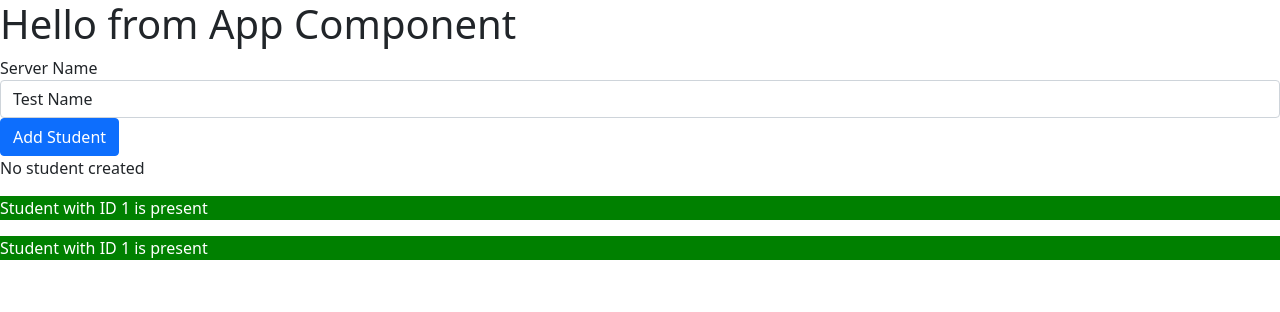
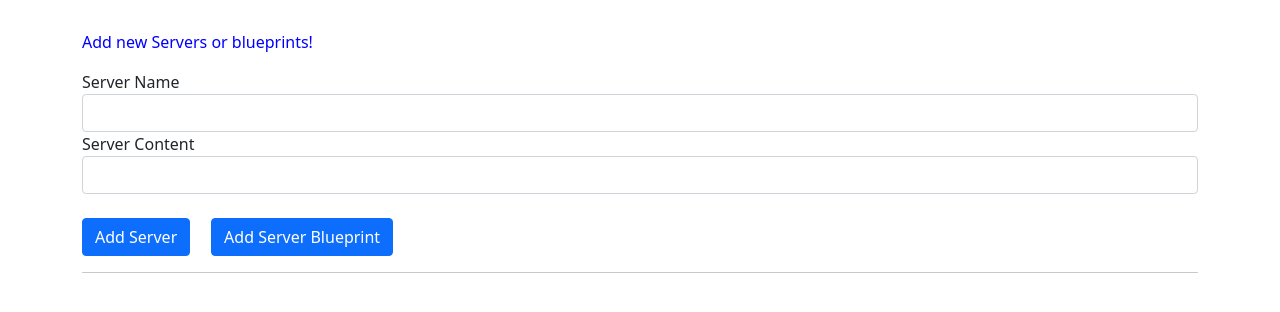
Before and after one commit to real-vivek/Learn-Angular, an Angular app: page / in a window 1280 px wide. Shown: the top 312 px of the page. Built offline with nearby package versions, Linux system fonts and the light colour scheme.

Commit message:
Preparation for splitting application

```diff
--- a/src/app/app.component.css
+++ b/src/app/app.component.css
@@ -0,0 +1,7 @@
+.container {
+  margin-top: 30px;
+}
+
+p {
+  color: blue;
+}
--- a/src/app/app.component.html
+++ b/src/app/app.component.html
@@ -1,2 +1,36 @@
-<h1>Hello from App Component</h1>
-<app-students></app-students>
+<div class="container">
+  <div class="row">
+    <div class="col-xs-12">
+      <p>Add new Servers or blueprints!</p>
+      <label>Server Name</label>
+      <input type="text" class="form-control" [(ngModel)]="newServerName">
+      <label>Server Content</label>
+      <input type="text" class="form-control" [(ngModel)]="newServerContent">
+      <br>
+      <button
+        class="btn btn-primary"
+        (click)="onAddServer()">Add Server</button>
+        &nbsp;
+        &nbsp;
+      <button
+        class="btn btn-primary"
+        (click)="onAddBlueprint()">Add Server Blueprint</button>
+    </div>
+  </div>
+  <hr>
+  <div class="row">
+    <div class="col-xs-12">
+      <div
+        class="card card-default"
+        *ngFor="let element of serverElements">
+        <div class="card-header"> <strong> {{ element.name }} </strong></div>
+        <div class="card-body">
+          <p>
+            <strong *ngIf="element.type === 'server'" style="color: red">{{ element.content }}</strong>
+            <em *ngIf="element.type === 'blueprint'">{{ element.content }}</em>
+          </p>
+        </div>
+      </div>
+    </div>
+  </div>
+</div>
--- a/src/app/app.component.ts
+++ b/src/app/app.component.ts
@@ -1,24 +1,28 @@
-//We use {} because we need to import only Component from @angular/core and not other things
 import { Component } from '@angular/core';
 
-//Component is simple typescript class
-//All our components selector will not be added to index.html file but to app component's html file as it is root component
-//We use @Component decorator to tell it is not normal class but instead a special component
-//Decorators are typescript features we pass javascript object here to configure the component this setup info will be stored as metadata for the class
-//Angular uses components to build web pages and modules to bundle different pieces into packages
 @Component({
-  //Here we have used element selector which is similar selector used in CSS we can also use attribute selector as by having [app-root] and passing <div app-root> in html file
-  //Also we can use class selector by having .app-root here and <div class="app-root"> in html
-  //Selecting with id doesn't work as well as sudo selectors like hover don't work
   selector: 'app-root',
-
-  //Here we can give template and specify html code directly
   templateUrl: './app.component.html',
-
-
-  //Here we can use styles array and specify array of string like:[`h3{color:blue}`]
   styleUrls: ['./app.component.css']
 })
 export class AppComponent {
-  title = 'learn-angular';
+  serverElements:any[] = [];
+  newServerName = '';
+  newServerContent = '';
+
+  onAddServer() {
+    this.serverElements.push({
+      type: 'server',
+      name: this.newServerName,
+      content: this.newServerContent
+    });
+  }
+
+  onAddBlueprint() {
+    this.serverElements.push({
+      type: 'blueprint',
+      name: this.newServerName,
+      content: this.newServerContent
+    });
+  }
 }
--- a/src/app/student/student.component.html
+++ /dev/null
@@ -1,5 +0,0 @@
-<!-- we can use 'background-color: getColoer instead of backgroundColor' -->
-<!-- ngStyle allows us to dynamically add css style -->
-<!-- ngClass allows us to dynamically add class. It only adds css class if the given condition is true-->
-<p [ngStyle]="{backgroundColor: getColor()}"
-   [ngClass]="{online: studentStatus=='present'}">{{'Student'}} with ID {{studentId}} is {{studentStatus}}</p>
--- a/src/app/student/student.component.ts
+++ /dev/null
@@ -1,24 +0,0 @@
-import { Component } from "@angular/core";
-
-//To create new component without using cli create a folder with component name and create html,css and ts file
-@Component({
-    selector:'app-student',
-    templateUrl:'./student.component.html',
-    styles:[`
-    .online{
-        color:white
-    }
-    `]
-})
-//We export this class because we need to register it in app module
-export class StudentComponent{
-    //number can be converted to string so it can be used for string interpolcation
-    studentId=1;
-    studentStatus='present';
-    constructor(){
-        this.studentStatus=Math.random()>0.5?'present':'absent';
-    }
-    getColor(){
-        return this.studentStatus=='present'?'green':'red';
-    }
-}
--- a/src/app/students/students.component.html
+++ /dev/null
@@ -1,17 +0,0 @@
-<label>Server Name</label>
-<!-- $event between "" is the data emitted by that event -->
-<input type="text"
-       class="form-control"
-       [(ngModel)]="studentName">
-<!-- <div>{{studentName}}</div> -->
-<!-- Normal HTML sets specific property on the underlying DOM element
-     Each HTML element is parsed by the browser and translated to and element on the document object model
-     Therefore we have element in the dom that has couple of properties/ attributes
-     Using [] we are not using the disabled property but we are directly binding to native disable property in the HTML element has
--->
-<button class="btn btn-primary" [disabled]="!allowNewServer" (click)="onStudentCreation()">Add Student</button>
-<p *ngIf="studentCreated; else noStudent">{{studentCreationStatus}}</p>
-<ng-template #noStudent>
-     <p>No student created</p>
-</ng-template>
-<app-student *ngFor="let student of studentList"></app-student>
--- a/src/app/students/students.component.ts
+++ /dev/null
@@ -1,36 +0,0 @@
-import { Component, OnInit } from '@angular/core';
-
-//To create component using cli use the command: ng generate component componentName
-//Also we can use: ng g c componentName
-@Component({
-  selector: 'app-students',
-  templateUrl: './students.component.html',
-  styleUrls: ['./students.component.css']
-})
-export class StudentsComponent implements OnInit {
-
-  allowNewServer=false;
-  studentCreationStatus='No server was created';
-  studentName='Test Name';
-  studentCreated=false;
-  studentList=['Student1','Student2'];
-
-    constructor(){
-        setTimeout(()=>{
-            this.allowNewServer=true;
-        },2000)
-    }
-
-  ngOnInit(): void {
-  }
-
-  onStudentCreation(){
-    this.studentCreated=true;
-    this.studentList.push(this.studentName);
-    this.studentCreationStatus='Student was created with name: '+this.studentName;
-  }
-
-  onUpdateStudentName(event:any){
-    this.studentName=event.target.value;
-  }
-}
```
Also changed, not shown: src/app/app.module.ts (+4 -16 lines), src/app/student/student.component.css (deleted), src/app/students/students.component.css (deleted), 2 other files (tests, documents, lock files or other folders).
